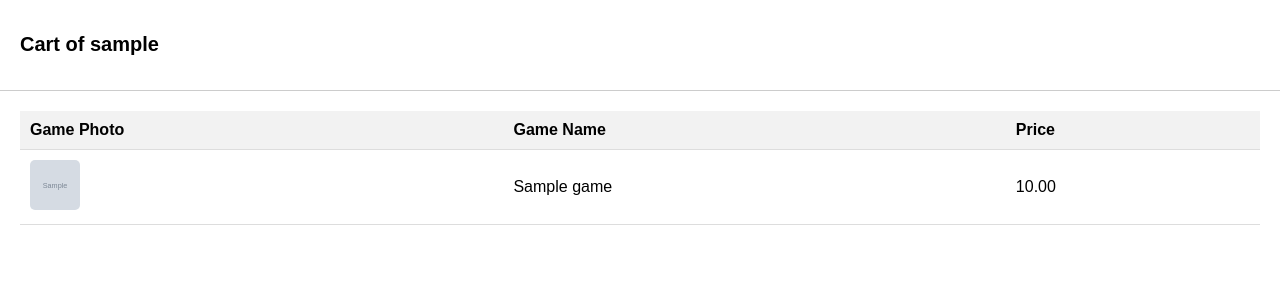
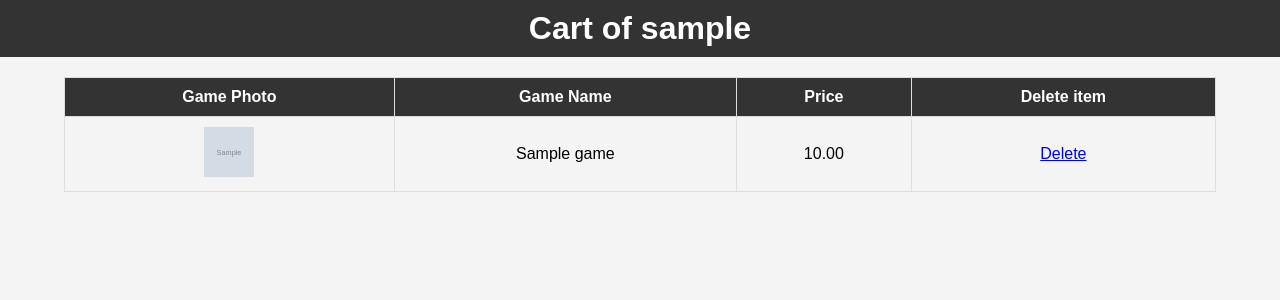
Before and after one commit to IllyaShparuk/djangoCICD, a Django app: page /add_to_cart?product_id=1 in a window 1280 px wide. Shown: the top 300 px of the page. Run offline with Django 5.2, Linux system fonts and the light colour scheme; a user stored in the database is signed in; tables that the repository leaves empty hold one stand-in row (values such as "Sample post"); grey boxes marked "Sample" are stand-in pictures.

Commit message:
delete_from_cart feature

```diff
--- a/cart/static/css/user_orders_css.css
+++ b/cart/static/css/user_orders_css.css
@@ -2,29 +2,23 @@ body {
     font-family: Arial, sans-serif;
     margin: 0;
     padding: 0;
+    background-color: #f4f4f4;
 }
 
 .user-info {
-    display: flex;
-    align-items: center;
-    padding: 20px;
-    border-bottom: 1px solid #ccc;
-}
-
-.user-image {
-    width: 50px;
-    height: 50px;
-    border-radius: 50%;
-    margin-right: 10px;
+    background-color: #333;
+    color: #fff;
+    padding: 10px 0;
+    text-align: center;
 }
 
 .user-name {
-    font-size: 20px;
-    font-weight: bold;
+    margin: 0;
 }
 
 .games-table {
-    margin: 20px;
+    width: 90%;
+    margin: 20px auto;
 }
 
 table {
@@ -32,19 +26,30 @@ table {
     border-collapse: collapse;
 }
 
-th, td {
+table, th, td {
+    border: 1px solid #ddd;
     padding: 10px;
-    text-align: left;
-    border-bottom: 1px solid #ddd;
 }
 
 th {
-    background-color: #f2f2f2;
+    background-color: #333;
+    color: #fff;
+}
+
+td {
+    text-align: center;
 }
 
 .game-photo {
     width: 50px;
     height: 50px;
-    object-fit: cover;
-    border-radius: 5px;
 }
+
+.empty-cart {
+    text-align: center;
+    padding: 20px 0;
+}
+
+.empty-cart-icon {
+    font-size: 100px;
+}
--- a/cart/templates/user_orders.html
+++ b/cart/templates/user_orders.html
@@ -6,31 +6,44 @@
     <meta charset="UTF-8">
     <meta name="viewport" content="width=device-width, initial-scale=1.0">
     <title>User Orders</title>
-    <link rel="stylesheet" href="{% static "css/user_orders_css.css" %}">
+    <link rel="stylesheet" href="{% static 'css/user_orders_css.css' %}">
 </head>
 <body>
     <div class="user-info">
         <h1 class="user-name">Cart of {{ user.username }}</h1>
     </div>
     <div class="games-table">
+        {% if cart_items %}
         <table>
             <thead>
                 <tr>
                     <th>Game Photo</th>
                     <th>Game Name</th>
                     <th>Price</th>
+                    <th>Delete item</th>
                 </tr>
             </thead>
             <tbody>
-                {% for game in games %}
+                {% for item in cart_items %}
                 <tr>
-                    <td><img src={{ game.game_photo.url }} alt="{{ game.game_name }}" class="game-photo"></td>
-                    <td>{{ game.game_name }}</td>
-                    <td>{{ game.price }}</td>
+                    <td><img src="{{ item.product.game_photo.url }}" alt="{{ item.product.game_name }}" class="game-photo"></td>
+                    <td>{{ item.product.game_name }}</td>
+                    <td>{{ item.product.price }}</td>
+                    <td>
+                        <div class="card-footer p-4 pt-0 border-top-0 bg-transparent">
+                            <div class="text-center"><a class="btn btn-outline-dark mt-auto" href="{% url 'delete_from_cart' %}?cart_item_id={{item.id}}">Delete</a></div>
+                        </div>
+                    </td>
                 </tr>
                 {% endfor %}
             </tbody>
         </table>
+        {% else %}
+        <div class="empty-cart">
+            <div class="empty-cart-icon">🛒</div>
+            <h1>No items in cart yet</h1>
+        </div>
+        {% endif %}
     </div>
 </body>
 </html>
--- a/cart/views.py
+++ b/cart/views.py
@@ -18,8 +18,19 @@ def add_to_cart(request):
     user_cart.calculate_cart_price()
 
     cart_items = CartItem.objects.filter(cart=user_cart)
-    games = [cart_item.product for cart_item in cart_items]
-    return render(request, 'user_orders.html', context={'games' : games})
+    return render(request, 'user_orders.html', context={'cart_items' : cart_items})
+
+
+def delete_from_cart(request):
+    cart_item_id = request.GET.get('cart_item_id')
+    cart_item = CartItem.objects.get(id=cart_item_id)
+    cart_item.delete()
+    user_cart, _ = Cart.objects.get_or_create(user=request.user, is_paid=False, defaults={'cart_price': 0})
+
+    cart_items = CartItem.objects.filter(cart=user_cart)
+
+    return render(request, 'user_orders.html', context={'cart_items': cart_items})
+
 
 
 def open_cart(request):
@@ -27,5 +38,4 @@ def open_cart(request):
         return redirect('login/')
     user_cart, _ = Cart.objects.get_or_create(user=request.user, is_paid=False, defaults={'cart_price': 0})
     cart_items = CartItem.objects.filter(cart=user_cart)
-    games = [cart_item.product for cart_item in cart_items]
-    return render(request, 'user_orders.html', context={'games' : games})
+    return render(request, 'user_orders.html', context={'cart_items' : cart_items})
--- a/djangoCICD/urls.py
+++ b/djangoCICD/urls.py
@@ -21,7 +21,7 @@ from django.urls import path, include
 from djangoCICD import settings
 from main.views import home
 from account.views import sign_up
-from cart.views import add_to_cart, open_cart
+from cart.views import add_to_cart, open_cart, delete_from_cart
 
 urlpatterns = [
     path('admin/', admin.site.urls),
@@ -29,7 +29,8 @@ urlpatterns = [
     path('', include('django.contrib.auth.urls')),
     path('sign-up', sign_up, name='sign_up'),
     path('add_to_cart', add_to_cart, name='add_to_cart'),
-    path('open_cart', open_cart, name='open_cart')
+    path('open_cart', open_cart, name='open_cart'),
+    path('delete_from_cart', delete_from_cart, name='delete_from_cart')
 ]
 
 
```
